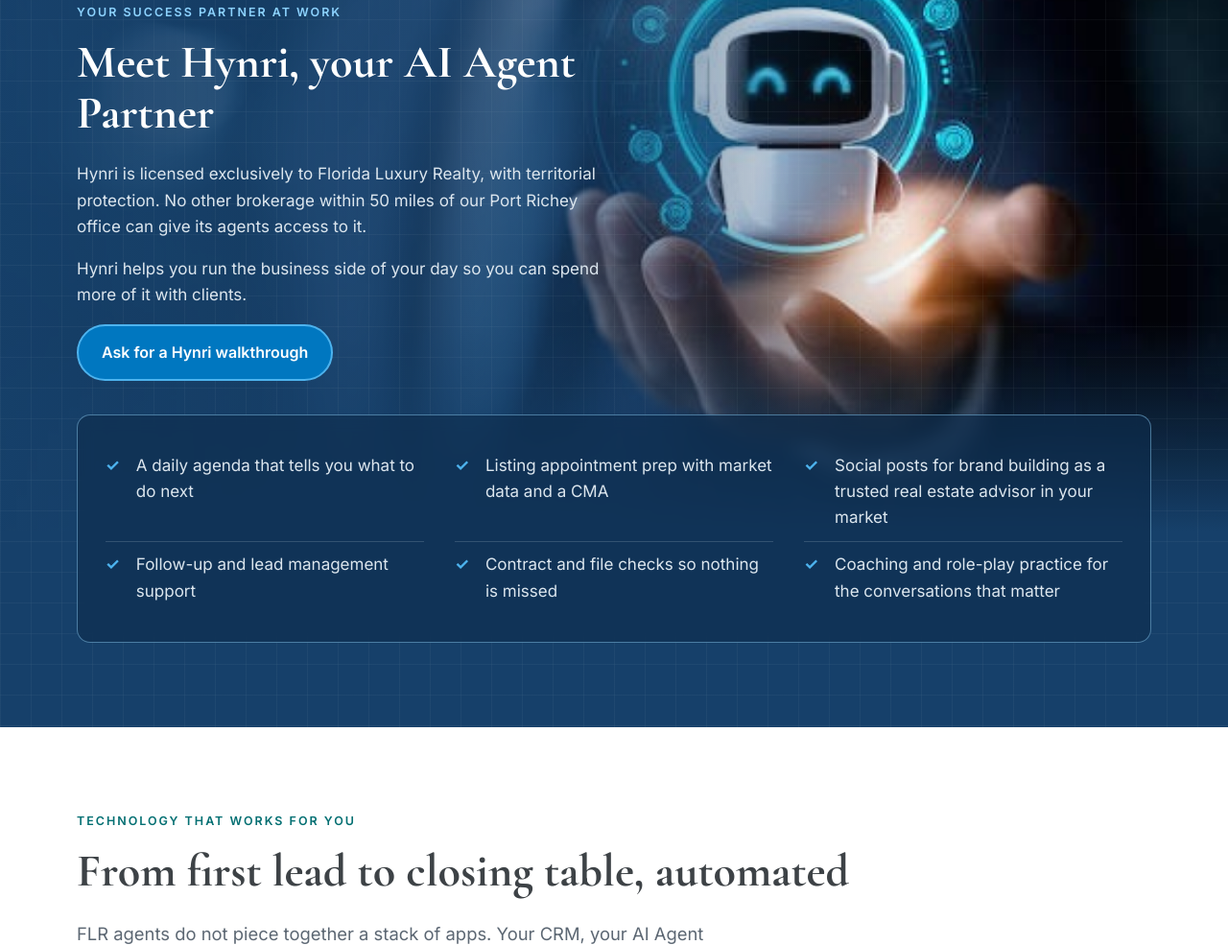
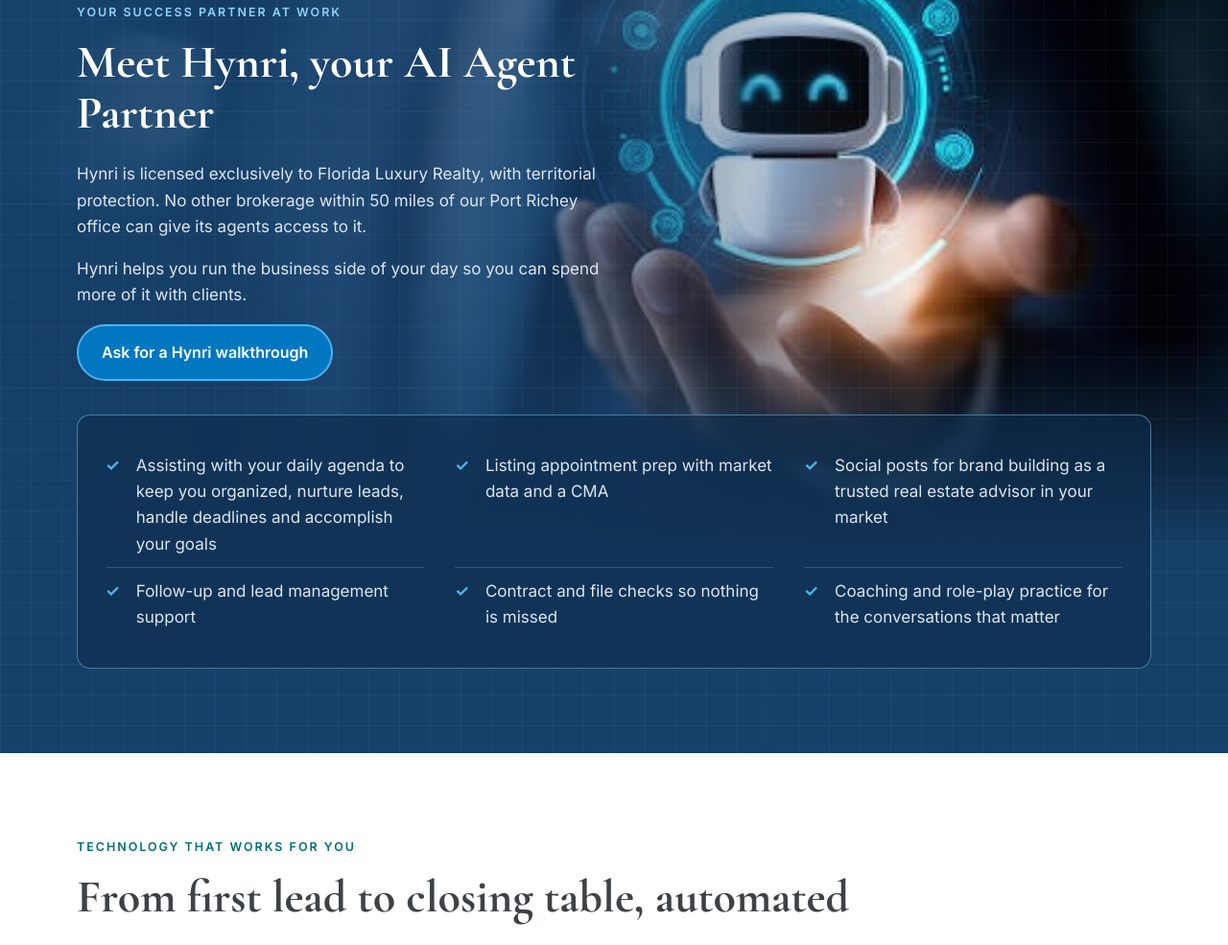
Before and after one commit to scottbarrettinspires/joinflr-site, a plain HTML site: page index.html in a window 1280 px wide. Shown: the part 2265-3250 px from the top of the page at 96% size. Drawn offline with nearby package versions, Linux system fonts and the light colour scheme.

Commit message:
Hynri checklist: daily agenda line
Co-Authored-By: Claude Sonnet 5.5 <noreply@anthropic.com>
Claude-Session: https://claude.ai/code/session_011zQkw67LyTYC1tt4qqjcNc

```diff
--- a/index.html
+++ b/index.html
@@ -17,7 +17,7 @@
 <link rel="icon" type="image/png" href="assets/favicon.png">
 <link rel="apple-touch-icon" href="assets/favicon.png">
 <meta name="theme-color" content="#3D4246">
-<link rel="stylesheet" href="styles.css?v=20261121i">
+<link rel="stylesheet" href="styles.css?v=20261121j">
 <script type="application/ld+json">
 {
   "@context": "https://schema.org",
@@ -151,7 +151,7 @@
   </div>
   <div class="wrap">
     <ul class="checks">
-      <li>A daily agenda that tells you what to do next</li>
+      <li>Assisting with your daily agenda to keep you organized, nurture leads, handle deadlines and accomplish your goals</li>
       <li>Listing appointment prep with market data and a CMA</li>
       <li>Social posts for brand building as a trusted real estate advisor in your market</li>
       <li>Follow-up and lead management support</li>
```
Also changed, not shown: new-agents/index.html (+1 -1 lines).
